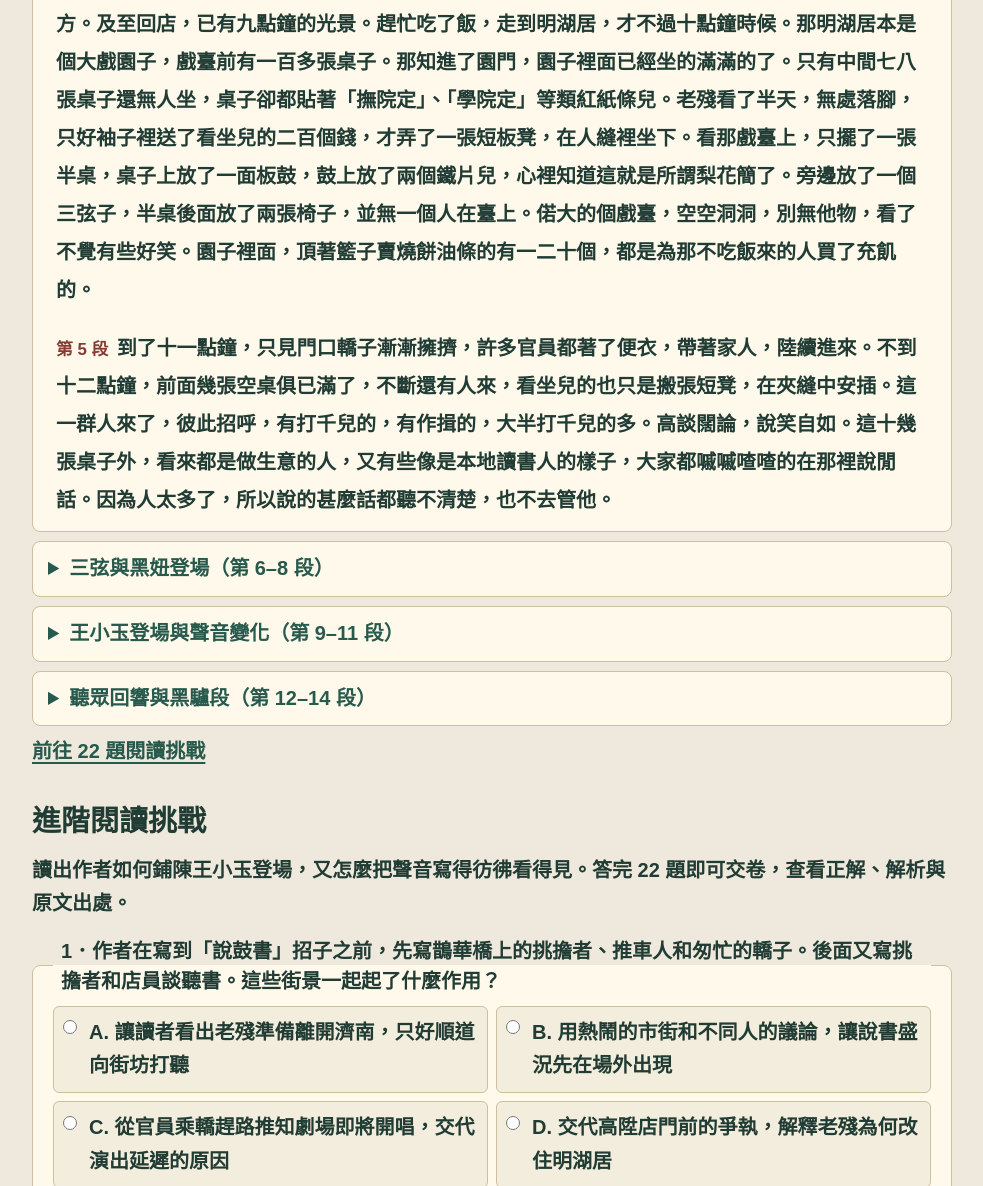
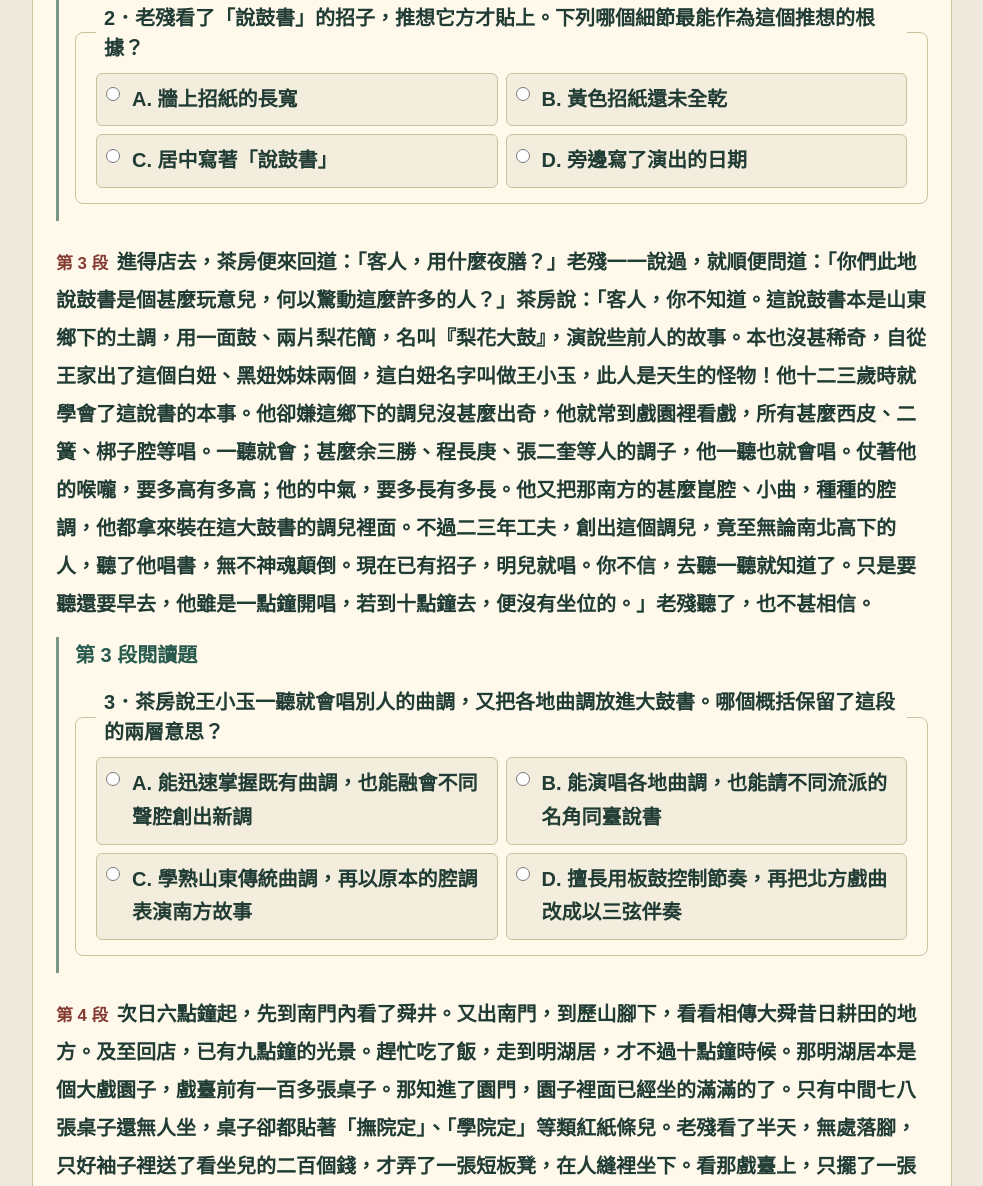
Before and after one commit to yu-husn/minghu-reading, a plain HTML site: page minghuju-extension.html in a window 1280 px wide. Shown: the part 1614-2800 px from the top of the page, without its empty margins (148-1131 px from the left). Drawn offline with Linux system fonts and the light colour scheme.

Commit message:
Place reading questions directly after their source paragraphs

```diff
--- a/minghuju-extension.html
+++ b/minghuju-extension.html
@@ -12,8 +12,11 @@ h1,h2,p{margin:0}h1{font-size:clamp(2.1rem,6vw,3.4rem);letter-spacing:.05em;line
 .chapter{margin:17px 0;border-block:1px solid #8ba591;padding:11px 0;color:#f0d796}
 .primary{display:inline-block;margin-top:12px;min-height:48px;padding:8px 16px;border:1px solid transparent;border-radius:7px;background:var(--gold);color:#253b2d;font:inherit;text-decoration:none;cursor:pointer}
 .primary:disabled{cursor:default;opacity:.6}:focus-visible{outline:3px solid #c2742c;outline-offset:3px}a{color:var(--jade);text-underline-offset:4px}
-section{margin-top:28px;scroll-margin-top:12px}.group,fieldset{background:var(--paper);border:1px solid var(--line);border-radius:8px}details{margin:9px 0}summary{min-height:48px;padding:.5em .75em;cursor:pointer;color:var(--jade)}
-.source{border-top:1px solid var(--line);padding:12px clamp(12px,3vw,23px);line-height:1.9}.source p+p{margin-top:1em}.source p{scroll-margin-top:16px}.number{font-size:.84em;color:#853b31;margin-right:.5em}
+section{margin-top:28px;scroll-margin-top:12px}.group,fieldset{background:var(--paper);border:1px solid var(--line);border-radius:8px}
+.group{padding:clamp(12px,3vw,23px)}.group h3{color:var(--jade);margin:0 0 12px}.paragraph+.paragraph{margin-top:22px}
+.source{line-height:1.9;scroll-margin-top:16px}.number{font-size:.84em;color:#853b31;margin-right:.5em}
+.paragraph-quiz{border-left:3px solid #789885;margin:14px 0 20px;padding:2px 0 2px clamp(8px,2vw,16px)}
+.paragraph-quiz h4{font-size:1rem;margin:0;color:var(--jade)}.question-sources{font-size:.86rem;margin:0 0 8px;color:var(--jade)}
 fieldset{min-width:0;margin:15px 0;padding:10px clamp(10px,3vw,20px) 15px}legend{max-width:100%;padding:0 .4em;line-height:1.5}
 .choices{display:grid;grid-template-columns:repeat(2,minmax(0,1fr));gap:8px}.choice{display:flex;gap:.6em;align-items:flex-start;min-height:52px;border:1px solid var(--line);border-radius:6px;background:#f3eddd;padding:9px;cursor:pointer}
 .choice input{flex:none;width:1.05em;height:1.05em;margin:.35em 0 0;accent-color:var(--jade)}.choice:has(input:checked){background:#e0ebe0;border-color:var(--jade)}
@@ -32,12 +35,13 @@ fieldset{min-width:0;margin:15px 0;padding:10px clamp(10px,3vw,20px) 15px}legend
 <p>歡迎各位優秀的閱讀者進入這個隱藏園地，做進階挑戰。</p>
 <a class="primary" href="#reading">進入明湖居</a>
 </header>
-<section id="reading"><h2>後半回原文</h2><div id="passage"></div><a href="#quiz">前往 22 題閱讀挑戰</a></section>
-<section id="quiz">
-<h2>進階閱讀挑戰</h2>
-<p>讀出作者如何鋪陳王小玉登場，又怎麼把聲音寫得彷彿看得見。答完 22 題即可交卷，查看正解、解析與原文出處。</p>
+<section id="reading">
+<h2>分段閱讀與作答</h2>
+<p>讀一段，答一組題目。跨段題可點段號回看前文。全卷 22 題，答完即可交卷看解析。</p>
+<form id="quiz-form">
+<div id="reading-groups"></div>
 <div id="result" role="status" tabindex="-1" hidden></div>
-<form id="quiz-form"><div id="question-list"></div><div class="controls">
+<div class="controls">
 <button class="primary" id="submit" disabled>交卷看解析</button>
 <button class="primary" id="restart" type="button" hidden>重新作答</button>
 <output id="progress" aria-live="polite"></output><a href="#reading">回到原文</a>
@@ -52,25 +56,48 @@ const alphabet = 'ABCD';
 const esc = value => value.replace(/[&<>]/g, key => ({'&':'&amp;','<':'&lt;','>':'&gt;'}[key]));
 const byId = name => document.getElementById(name);
 const form = byId('quiz-form');
-const list = byId('question-list');
+const readingGroups = byId('reading-groups');
 const submit = byId('submit');
 const restart = byId('restart');
 const result = byId('result');
 let graded = false;
 
-byId('passage').innerHTML = sections.map(([title,start,end], index) => {
-  const paragraphs = passage.slice(start,end).map((text, i) =>
-    '<p id="paragraph-'+(start+i+1)+'"><span class="number">第 '+(start+i+1)+' 段</span>'+esc(text)+'</p>').join('');
-  return '<details class="group" '+(index===0?'open':'')+'><summary>'+title+'（第 '+(start+1)+'–'+end+' 段）</summary><div class="source">'+paragraphs+'</div></details>';
+const questionsByParagraph = passage.map(() => []);
+for (const [index, question] of questions.entries()) {
+  const lastSource = Math.max(...question[3]);
+  questionsByParagraph[lastSource - 1].push(index);
+}
+
+function paragraphLink(number) {
+  return '<a href="#paragraph-'+number+'">第 '+number+' 段</a>';
+}
+
+let questionNumber = 0;
+function renderQuestion(index) {
+  const [question, choices, , paragraphs] = questions[index];
+  const options = choices.map((choice, number) =>
+    '<label class="choice"><input type="radio" name="q'+index+'" value="'+number+'"><span>'+alphabet[number]+'. '+esc(choice)+'</span></label>').join('');
+  const sources = paragraphs.length > 1
+    ? '<p class="question-sources">對照原文 '+paragraphs.map(paragraphLink).join('、')+'</p>'
+    : '';
+  return '<fieldset data-question="'+index+'"><legend>'+(++questionNumber)+'．'+esc(question)+'</legend>'
+    +sources+'<div class="choices">'+options+'</div><div class="feedback" hidden></div></fieldset>';
+}
+
+readingGroups.innerHTML = sections.map(([title,start,end]) => {
+  const paragraphs = passage.slice(start,end).map((text, i) => {
+    const number = start+i+1;
+    const source = '<p id="paragraph-'+number+'" class="source" tabindex="-1"><span class="number">第 '+number+' 段</span>'+esc(text)+'</p>';
+    const indexes = questionsByParagraph[number-1];
+    const quiz = indexes.length
+      ? '<div class="paragraph-quiz"><h4>第 '+number+' 段閱讀題</h4>'+indexes.map(renderQuestion).join('')+'</div>'
+      : '';
+    return '<div class="paragraph">'+source+quiz+'</div>';
+  }).join('');
+  return '<section class="group"><h3>'+esc(title)+'（第 '+(start+1)+'–'+end+' 段）</h3>'+paragraphs+'</section>';
 }).join('');
 
-list.innerHTML = questions.map(([question,choices], index) => {
-  const options = choices.map((choice, number) =>
-    '<label class="choice"><input type="radio" name="q'+index+'" value="'+number+'"><span>'+alphabet[number]+'. '+esc(choice)+'</span></label>').join('');
-  return '<fieldset><legend>'+(index+1)+'．'+esc(question)+'</legend><div class="choices">'+options+'</div><div class="feedback" hidden></div></fieldset>';
-}).join('');
-
-const fields = [...list.querySelectorAll('fieldset')];
+const fields = [...readingGroups.querySelectorAll('fieldset')];
 function updateProgress() {
   const count = form.querySelectorAll('input:checked').length;
   byId('progress').textContent = '已作答 '+count+' / '+questions.length+' 題';
@@ -82,19 +109,20 @@ form.addEventListener('submit', event => {
   if (graded || submit.disabled) return;
   graded = true;
   let score = 0;
-  questions.forEach(([,options,correct,paragraphs,why], index) => {
-    const inputs = [...fields[index].querySelectorAll('input')];
+  fields.forEach(field => {
+    const [,options,correct,paragraphs,why] = questions[Number(field.dataset.question)];
+    const inputs = [...field.querySelectorAll('input')];
     const selected = inputs.findIndex(input => input.checked);
     if(selected===correct) score++;
     inputs.forEach(input => input.disabled = true);
     inputs[correct].closest('label').classList.add('correct');
     if(selected!==correct) inputs[selected].closest('label').classList.add('incorrect');
-    const links = paragraphs.map(number => '<a href="#paragraph-'+number+'">第 '+number+' 段</a>').join('、');
-    const feedback = fields[index].querySelector('.feedback');
+    const links = paragraphs.map(paragraphLink).join('、');
+    const feedback = field.querySelector('.feedback');
     feedback.innerHTML = '<p class="key">'+(selected===correct?'答對了。':'你選了 '+alphabet[selected]+'。')+'正解 '+alphabet[correct]+'．'+esc(options[correct])+'</p><p>'+esc(why)+'</p><p>回看原文 '+links+'</p>';
     feedback.hidden = false;
   });
-  result.textContent = '本次答對 '+score+' / '+questions.length+' 題。各題下方有解析和原文出處。';
+  result.innerHTML = '<p>本次答對 '+score+' / '+questions.length+' 題。各題下方有解析和原文出處。</p><p><a href="#reading">從第一段查看解析</a></p>';
   result.hidden = false;
   submit.hidden = true;
   restart.hidden = false;
@@ -118,10 +146,6 @@ restart.addEventListener('click', () => {
   updateProgress();
   fields[0].querySelector('input').focus();
 });
-list.addEventListener('click', event => {
-  const link = event.target.closest('a[href^="#paragraph-"]');
-  if(link) document.querySelector(link.hash).closest('details').open = true;
-});
 updateProgress();
 </script>
 </body></html>
```
